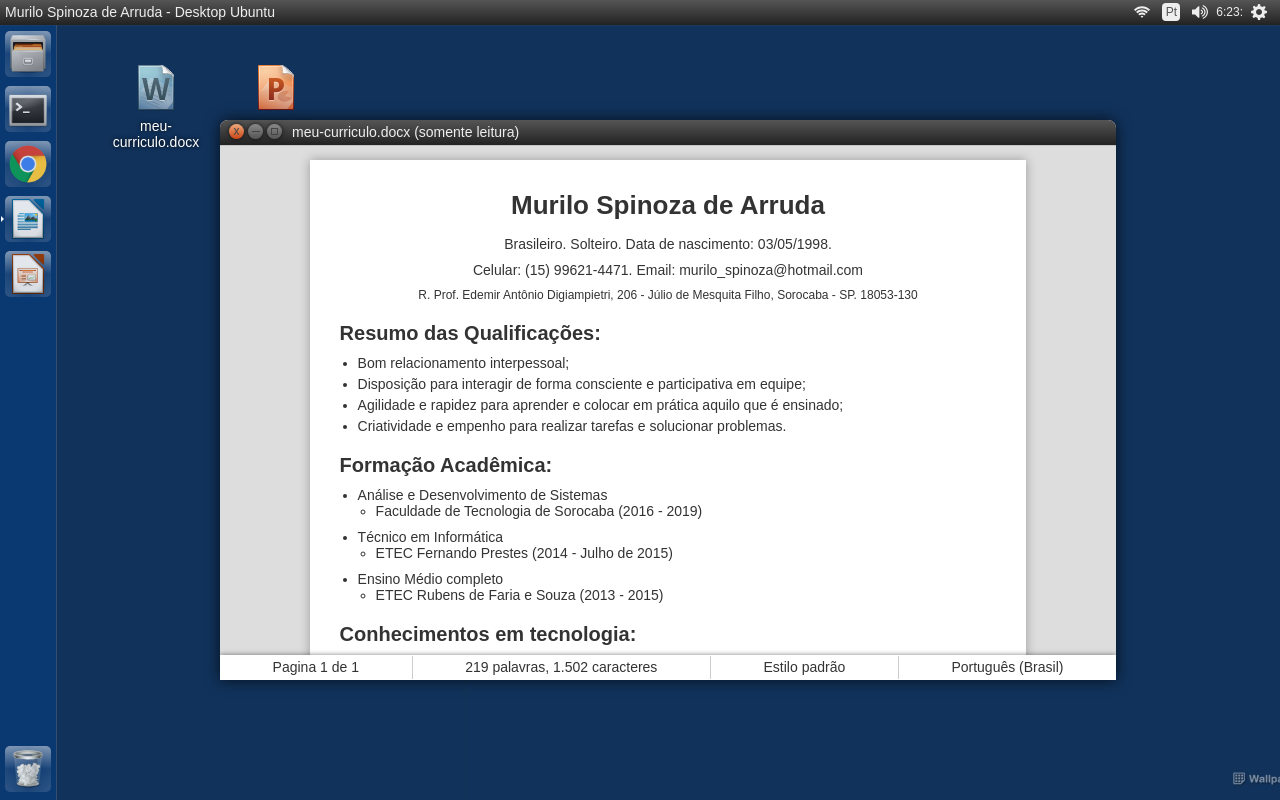
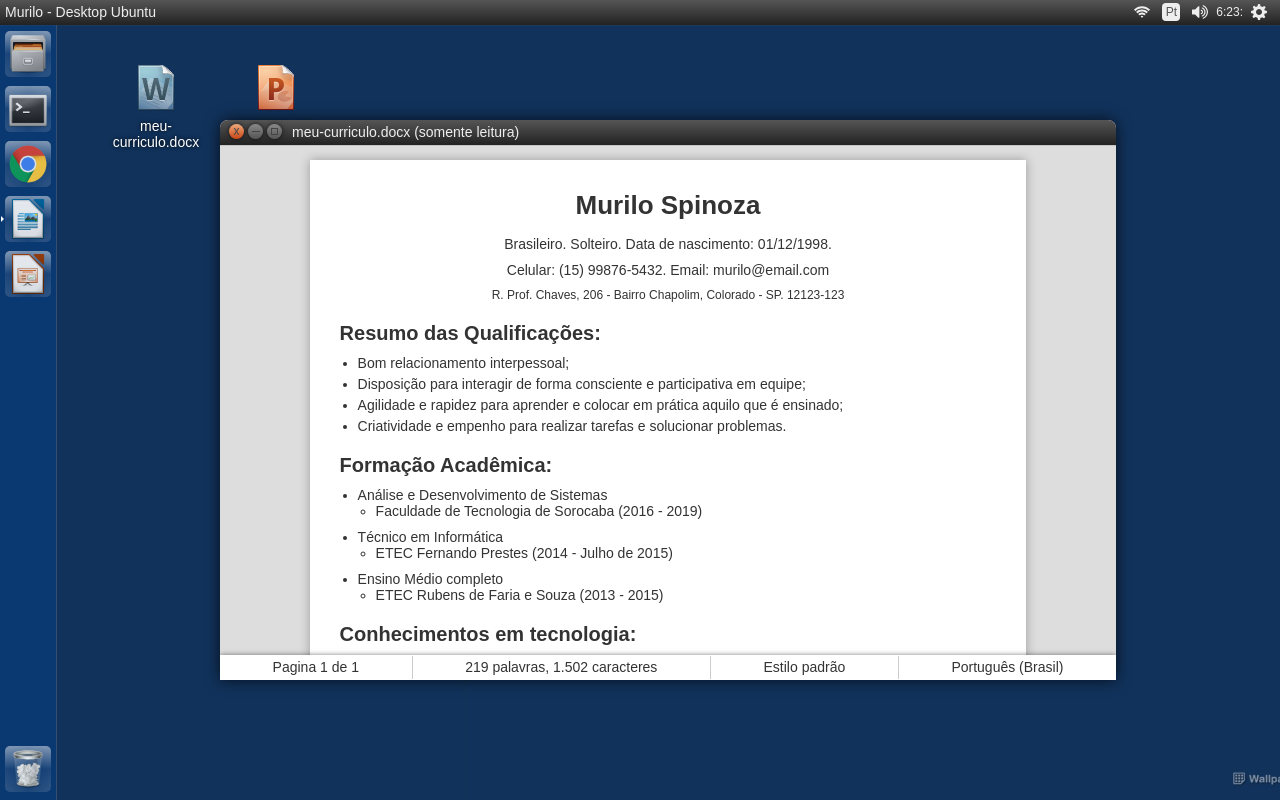
Before and after one commit to msasoftwares/portfolio-ubuntu, a plain HTML site: page index.html in a window 1280 px wide. Both pictures are taken after a click on the element "meu-curriculo.docx". Drawn offline with Linux system fonts and the light colour scheme.

Commit message:
Update index.html

```diff
--- a/index.html
+++ b/index.html
@@ -9,7 +9,7 @@
 	<body>
 
 		<div class="status-bar">
-			<p class="descricao">Murilo Spinoza de Arruda - Desktop Ubuntu</p>
+			<p class="descricao">Murilo - Desktop Ubuntu</p>
 			<img src="img/icons/wifi.svg">
 			<i></i>
 			<img src="img/icons/volume.svg">
@@ -67,10 +67,10 @@
 
 			<div class="janela-conteudo">
 				<div class="folha">
-					<h1 class="text-center">Murilo Spinoza de Arruda</h1>
-					<p class="text-center">Brasileiro. Solteiro. Data de nascimento: 03/05/1998.</p>
-					<p class="text-center">Celular: (15) 99621-4471. Email: murilo_spinoza@hotmail.com</p>
-					<p class="text-center sm-text">R. Prof. Edemir Antônio Digiampietri, 206 - Júlio de Mesquita Filho, Sorocaba - SP. 18053-130</p>
+					<h1 class="text-center">Murilo Spinoza</h1>
+					<p class="text-center">Brasileiro. Solteiro. Data de nascimento: 01/12/1998.</p>
+					<p class="text-center">Celular: (15) 99876-5432. Email: murilo@email.com</p>
+					<p class="text-center sm-text">R. Prof. Chaves, 206 - Bairro Chapolim, Colorado - SP. 12123-123</p>
 
 					<h2>Resumo das Qualificações:</h2>
 					<ul>
```
